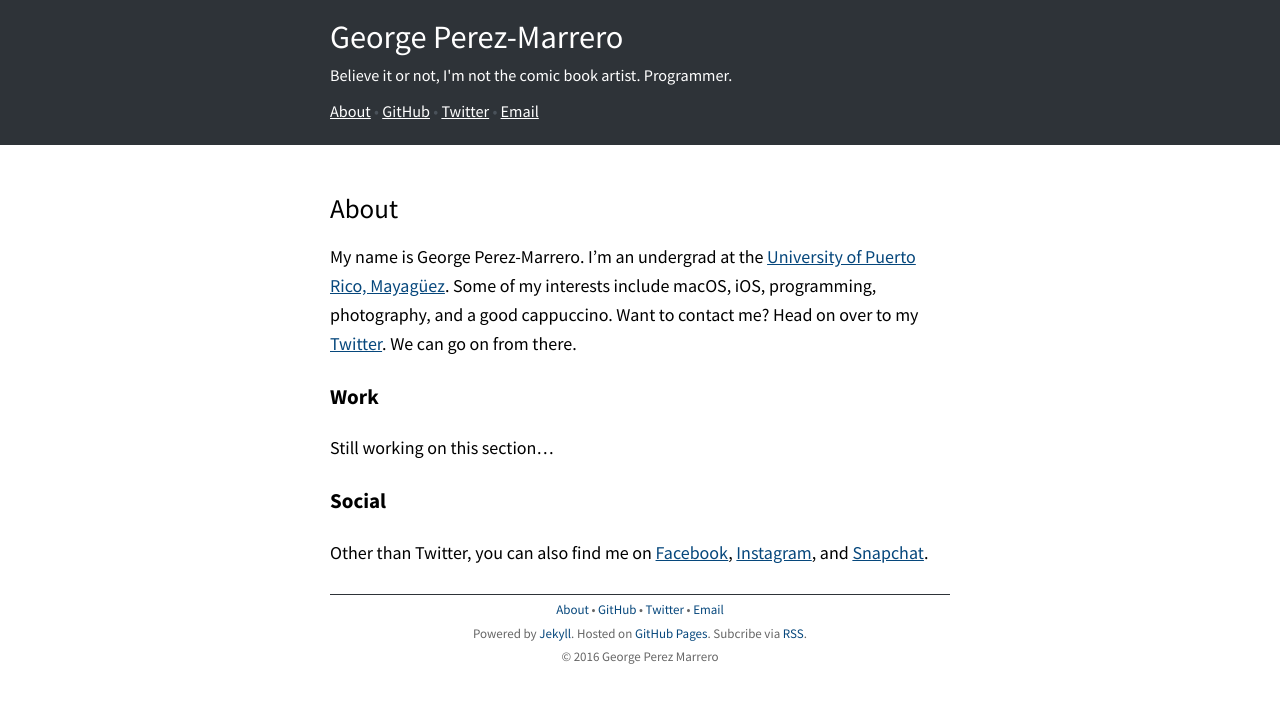
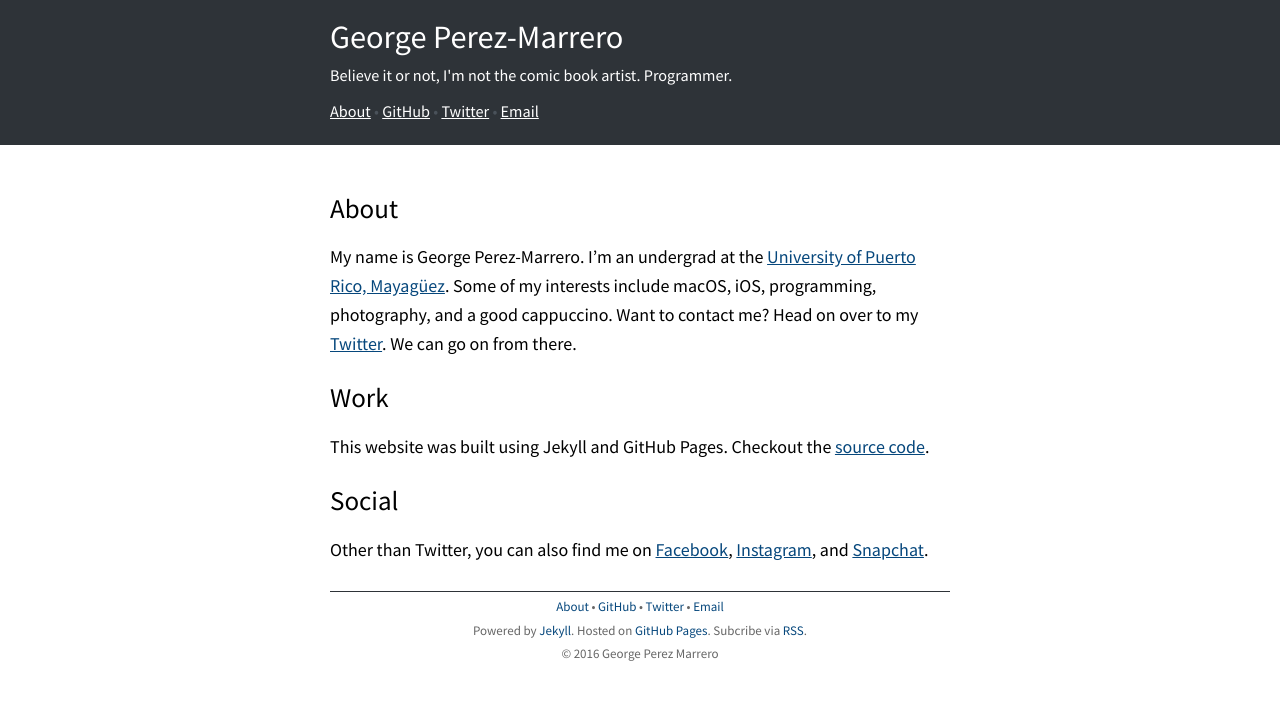
Before and after one commit to georgeperez/titanpointe.org, a Jekyll site: the page built from about/index.html, in a window 1280 px wide. Shown: the top 703 px of the page. Built offline with Jekyll 4.4.1, drawn with Linux system fonts in a browser that asks for light colours.

Commit message:
Updated section headers

```diff
--- a/about/index.html
+++ b/about/index.html
@@ -8,9 +8,13 @@ title: About
   </header>
   <p>My name is George Perez-Marrero. I&rsquo;m an undergrad at the <a href="https://uprm.edu/">University of Puerto Rico, Mayagüez</a>. Some of my interests include macOS, iOS, programming, photography, and a good cappuccino. Want to contact me? Head on over to my <a href="https://twitter.com/georgeperez/">Twitter</a>. We can go on from there.</p>
 
-  <h1>Work</h1>
-  <p>Still working on this section&#8230;<p>
+  <header>
+    <h2>Work</h2>
+  </header>
+  <p>This website was built using Jekyll and GitHub Pages. Checkout the <a href="https://github.com/{{ site.repository }}">source code</a>.<p>
 
-    <h1>Social</h1>
+    <header>
+    <h2>Social</h2>
+  </header>
     <p>Other than Twitter, you can also find me on <a href="https://facebook.com/georgeperezmarrero">Facebook</a>, <a href="https://instagram.com/georgeperez">Instagram</a>, and <a href="https://snapchat.com/add/georgeperez_m">Snapchat</a>.</p>
 </article>
```
